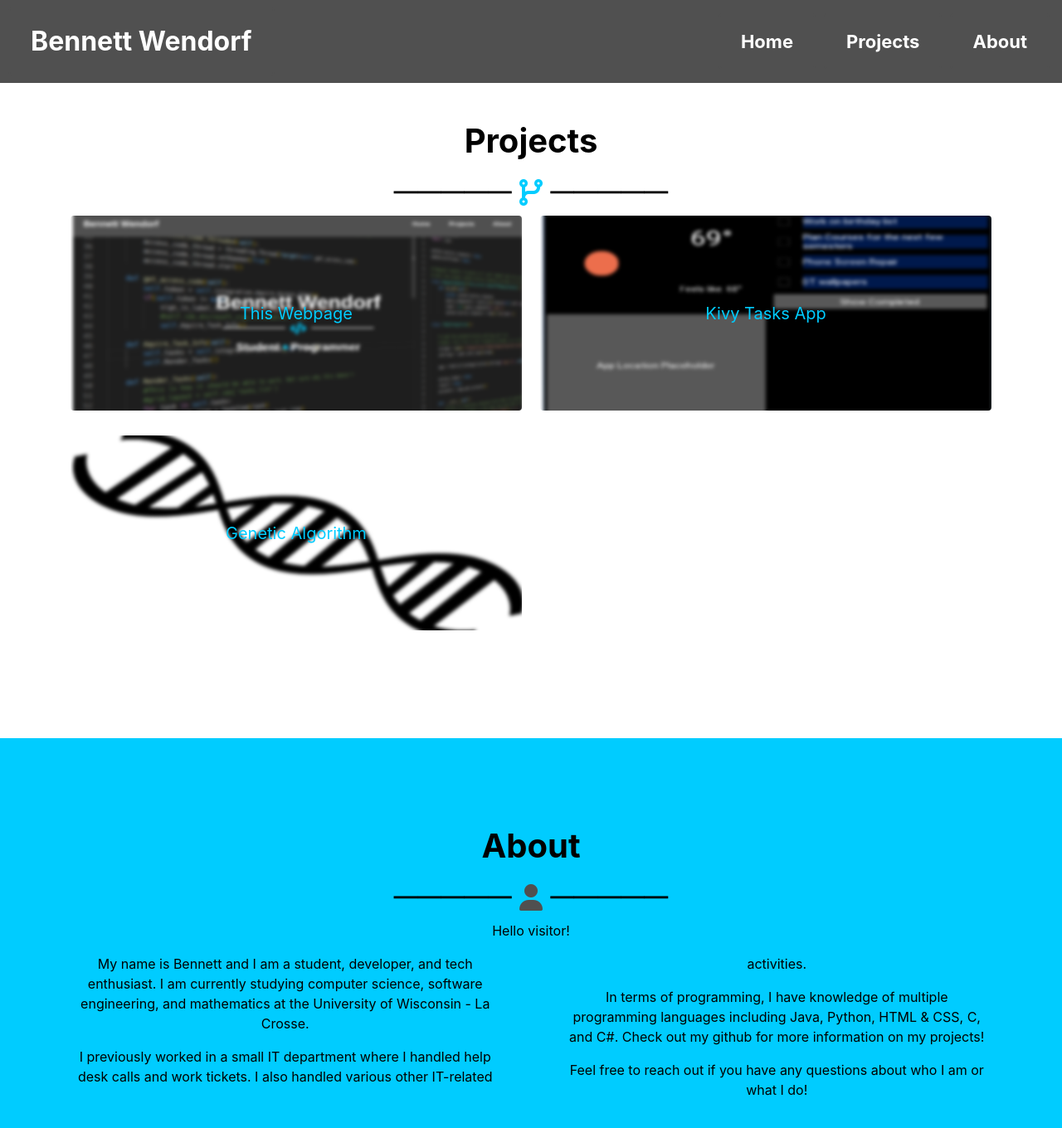
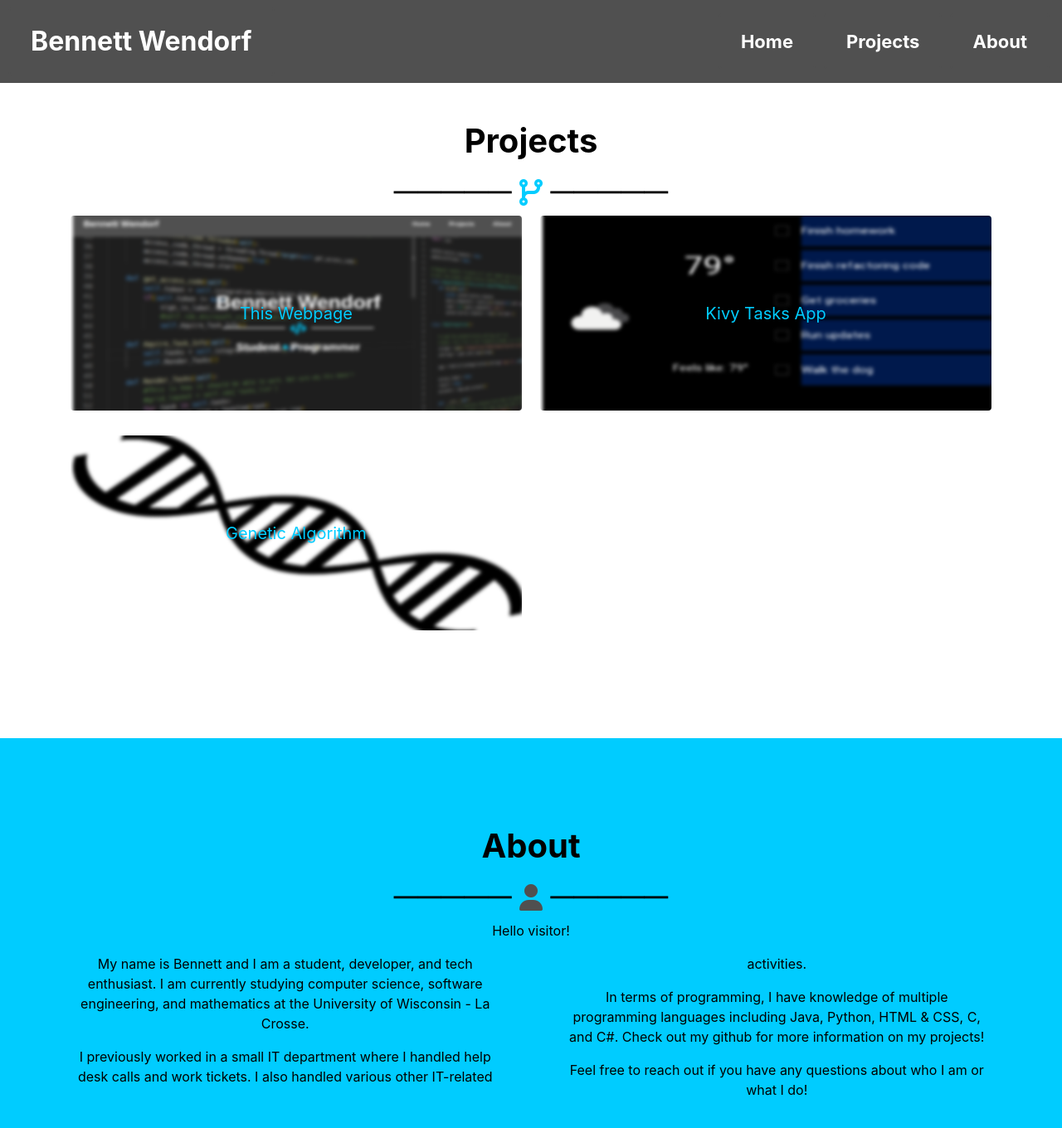
Before and after one commit to Bennett-Wendorf/Bennett-Wendorf.github.io, a Jekyll site: the page built from index.html, in a window 1280 px wide and 1400 px high, scrolled down 910 px. Shown: the top 1360 px of the window at 83% size. Built offline with Jekyll 4.4.1, drawn with Linux system fonts in a browser that asks for light colours; nearby versions of some CDN libraries.

Commit message:
Updated Kivy app picture and smooth scrolling!

```diff
--- a/_includes/css/main.css
+++ b/_includes/css/main.css
@@ -1,3 +1,7 @@
+html {
+    scroll-behavior: smooth;
+}
+
 body{
     background-color:white;
     margin: 0;
```
Also changed, not shown: res/kivy_app.png.
